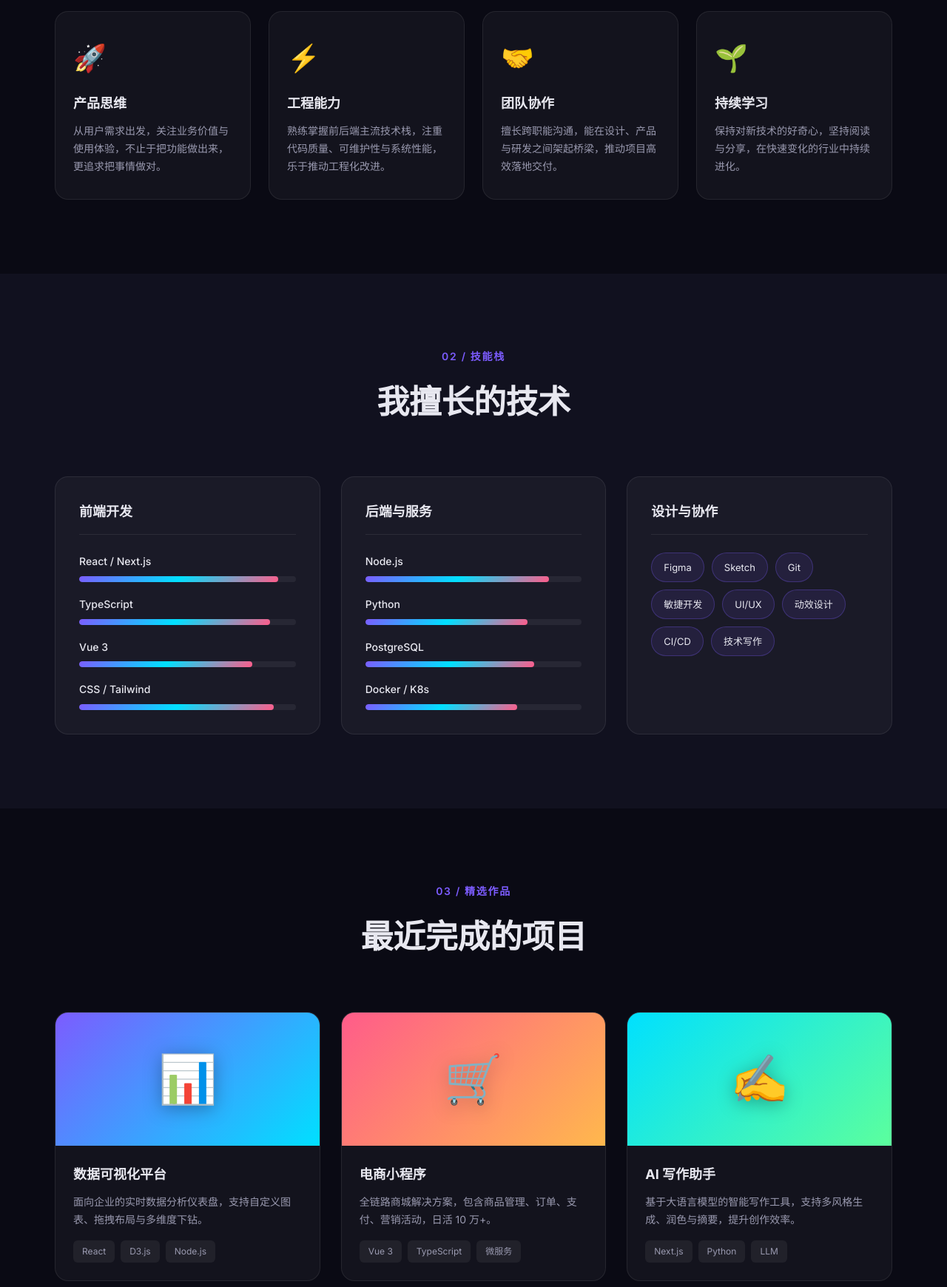
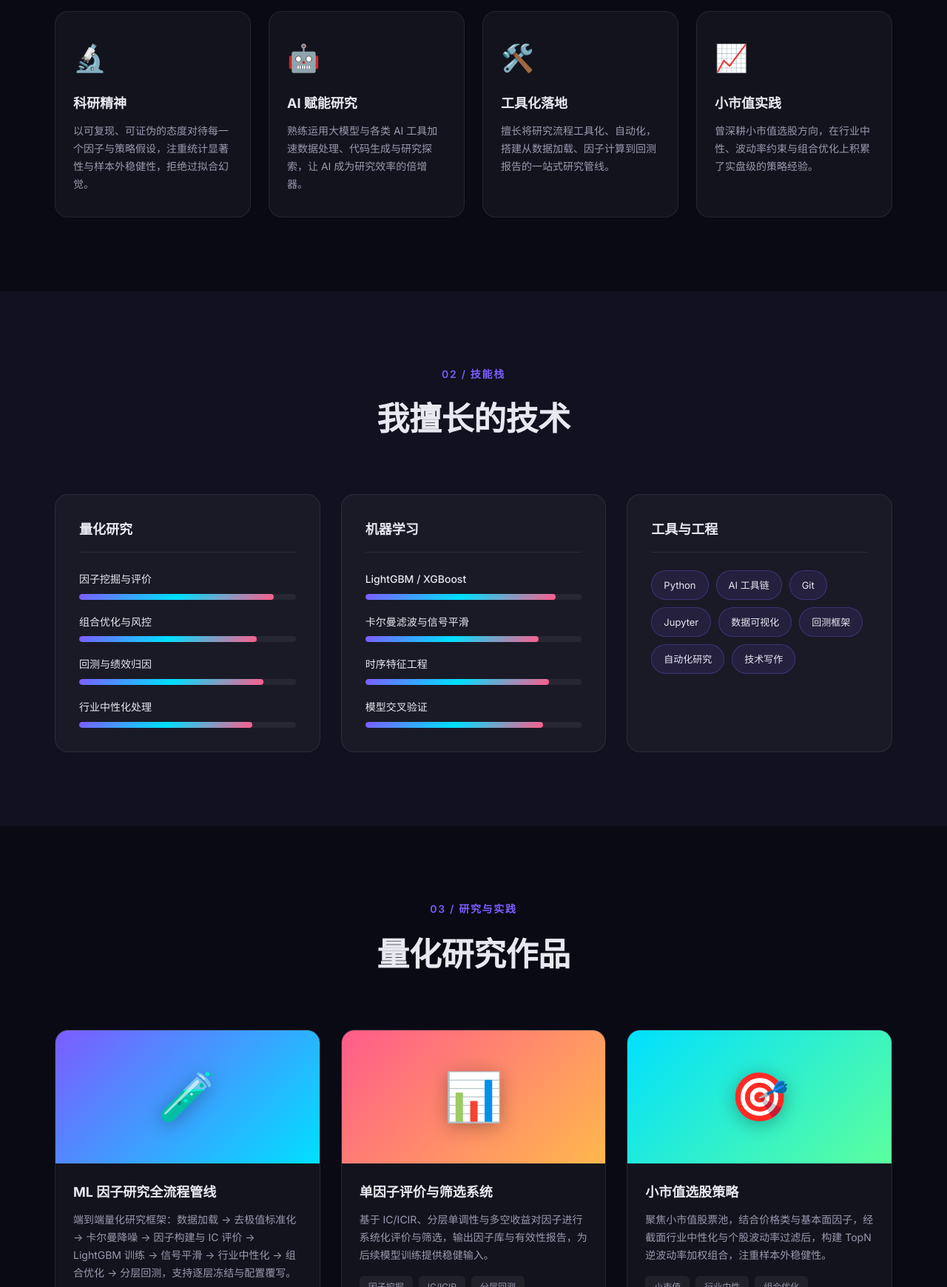
Before and after one commit to zyA8/zyA8.github.io, a plain HTML site: page portfolio/index.html in a window 1280 px wide. Shown: the part 1060-2800 px from the top of the page at 74% size. Drawn offline with Linux system fonts and the light colour scheme.

Commit message:
feat: 创建并部署网站
Co-authored-by: traeagent <traeagent@users.noreply.github.com>

```diff
--- a/portfolio/index.html
+++ b/portfolio/index.html
@@ -3,8 +3,8 @@
 <head>
   <meta charset="UTF-8" />
   <meta name="viewport" content="width=device-width, initial-scale=1.0" />
-  <title>李明 · 个人作品集</title>
-  <meta name="description" content="李明的个人作品集 - 全栈开发者与产品设计师，展示精选项目与技能。" />
+  <title>周阳 · 个人作品集</title>
+  <meta name="description" content="周阳的个人作品集 - 中低频机器学习量化研究员，展示因子研究、策略实践与 AI 工具化探索。" />
   <link rel="preconnect" href="https://fonts.googleapis.com" />
   <link rel="preconnect" href="https://fonts.gstatic.com" crossorigin />
   <link href="https://fonts.googleapis.com/css2?family=Inter:wght@300;400;500;600;700;800&family=Noto+Sans+SC:wght@300;400;500;700;900&display=swap" rel="stylesheet" />
@@ -22,8 +22,8 @@
   <header class="navbar" id="navbar">
     <div class="container nav-container">
       <a href="#home" class="logo">
-        <span class="logo-mark">LM</span>
-        <span class="logo-text">李明</span>
+        <span class="logo-mark">ZY</span>
+        <span class="logo-text">周阳</span>
       </a>
       <nav class="nav-links" id="navLinks">
         <a href="#home" class="nav-link active">首页</a>
@@ -44,32 +44,32 @@
       <div class="hero-content">
         <p class="hero-greeting reveal">👋 你好，我是</p>
         <h1 class="hero-title reveal">
-          <span class="gradient-text">李 明</span>
+          <span class="gradient-text">周 阳</span>
         </h1>
         <h2 class="hero-subtitle reveal">
           <span id="typed"></span><span class="cursor">|</span>
         </h2>
         <p class="hero-desc reveal">
-          专注于构建优雅、高性能的 Web 应用与数字产品体验。热爱代码，也热爱设计，相信好的产品源于技术与美学的平衡。
+          专注于中低频机器学习量化研究，以科研精神驱动因子挖掘与策略验证，善于结合 AI 与工程工具搭建可复现的研究流程，曾落地小市值选股策略。
         </p>
         <div class="hero-actions reveal">
           <a href="#projects" class="btn btn-primary">查看作品</a>
           <a href="#contact" class="btn btn-ghost">联系我</a>
         </div>
         <div class="hero-stats reveal">
-          <div class="stat"><span class="stat-num" data-target="6">0</span><span class="stat-label">年经验</span></div>
-          <div class="stat"><span class="stat-num" data-target="42">0</span><span class="stat-label">完成项目</span></div>
-          <div class="stat"><span class="stat-num" data-target="28">0</span><span class="stat-label">满意客户</span></div>
+          <div class="stat"><span class="stat-num" data-target="5">0</span><span class="stat-label">年研究经验</span></div>
+          <div class="stat"><span class="stat-num" data-target="30">0</span><span class="stat-label">研究项目</span></div>
+          <div class="stat"><span class="stat-num" data-target="8">0</span><span class="stat-label">落地策略</span></div>
         </div>
       </div>
       <div class="hero-visual reveal">
         <div class="avatar-ring">
           <div class="avatar">
-            <span>LM</span>
+            <span>ZY</span>
           </div>
-          <div class="orbit orbit-1"><div class="orbit-dot">⚛️</div></div>
-          <div class="orbit orbit-2"><div class="orbit-dot">🎨</div></div>
-          <div class="orbit orbit-3"><div class="orbit-dot">💡</div></div>
+          <div class="orbit orbit-1"><div class="orbit-dot">📈</div></div>
+          <div class="orbit orbit-2"><div class="orbit-dot">🤖</div></div>
+          <div class="orbit orbit-3"><div class="orbit-dot">🔬</div></div>
         </div>
       </div>
     </div>
@@ -87,24 +87,24 @@
       </div>
       <div class="about-grid">
         <div class="about-card reveal">
-          <div class="about-icon">🚀</div>
-          <h3>产品思维</h3>
-          <p>从用户需求出发，关注业务价值与使用体验，不止于把功能做出来，更追求把事情做对。</p>
+          <div class="about-icon">🔬</div>
+          <h3>科研精神</h3>
+          <p>以可复现、可证伪的态度对待每一个因子与策略假设，注重统计显著性与样本外稳健性，拒绝过拟合幻觉。</p>
         </div>
         <div class="about-card reveal">
-          <div class="about-icon">⚡</div>
-          <h3>工程能力</h3>
-          <p>熟练掌握前后端主流技术栈，注重代码质量、可维护性与系统性能，乐于推动工程化改进。</p>
+          <div class="about-icon">🤖</div>
+          <h3>AI 赋能研究</h3>
+          <p>熟练运用大模型与各类 AI 工具加速数据处理、代码生成与研究探索，让 AI 成为研究效率的倍增器。</p>
         </div>
         <div class="about-card reveal">
-          <div class="about-icon">🤝</div>
-          <h3>团队协作</h3>
-          <p>擅长跨职能沟通，能在设计、产品与研发之间架起桥梁，推动项目高效落地交付。</p>
+          <div class="about-icon">🛠️</div>
+          <h3>工具化落地</h3>
+          <p>擅长将研究流程工具化、自动化，搭建从数据加载、因子计算到回测报告的一站式研究管线。</p>
         </div>
         <div class="about-card reveal">
-          <div class="about-icon">🌱</div>
-          <h3>持续学习</h3>
-          <p>保持对新技术的好奇心，坚持阅读与分享，在快速变化的行业中持续进化。</p>
+          <div class="about-icon">📈</div>
+          <h3>小市值实践</h3>
+          <p>曾深耕小市值选股方向，在行业中性、波动率约束与组合优化上积累了实盘级的策略经验。</p>
         </div>
       </div>
     </div>
@@ -119,33 +119,33 @@
       </div>
       <div class="skills-grid">
         <div class="skill-category reveal">
-          <h3>前端开发</h3>
+          <h3>量化研究</h3>
           <div class="skill-bars">
-            <div class="skill-bar"><span>React / Next.js</span><div class="bar"><i style="width:92%"></i></div></div>
-            <div class="skill-bar"><span>TypeScript</span><div class="bar"><i style="width:88%"></i></div></div>
-            <div class="skill-bar"><span>Vue 3</span><div class="bar"><i style="width:80%"></i></div></div>
-            <div class="skill-bar"><span>CSS / Tailwind</span><div class="bar"><i style="width:90%"></i></div></div>
+            <div class="skill-bar"><span>因子挖掘与评价</span><div class="bar"><i style="width:90%"></i></div></div>
+            <div class="skill-bar"><span>组合优化与风控</span><div class="bar"><i style="width:82%"></i></div></div>
+            <div class="skill-bar"><span>回测与绩效归因</span><div class="bar"><i style="width:85%"></i></div></div>
+            <div class="skill-bar"><span>行业中性化处理</span><div class="bar"><i style="width:80%"></i></div></div>
           </div>
         </div>
         <div class="skill-category reveal">
-          <h3>后端与服务</h3>
+          <h3>机器学习</h3>
           <div class="skill-bars">
-            <div class="skill-bar"><span>Node.js</span><div class="bar"><i style="width:85%"></i></div></div>
-            <div class="skill-bar"><span>Python</span><div class="bar"><i style="width:75%"></i></div></div>
-            <div class="skill-bar"><span>PostgreSQL</span><div class="bar"><i style="width:78%"></i></div></div>
-            <div class="skill-bar"><span>Docker / K8s</span><div class="bar"><i style="width:70%"></i></div></div>
+            <div class="skill-bar"><span>LightGBM / XGBoost</span><div class="bar"><i style="width:88%"></i></div></div>
+            <div class="skill-bar"><span>卡尔曼滤波与信号平滑</span><div class="bar"><i style="width:80%"></i></div></div>
+            <div class="skill-bar"><span>时序特征工程</span><div class="bar"><i style="width:85%"></i></div></div>
+            <div class="skill-bar"><span>模型交叉验证</span><div class="bar"><i style="width:82%"></i></div></div>
           </div>
         </div>
         <div class="skill-category reveal">
-          <h3>设计与协作</h3>
+          <h3>工具与工程</h3>
           <div class="skill-tags">
-            <span class="tag">Figma</span>
-            <span class="tag">Sketch</span>
+            <span class="tag">Python</span>
+            <span class="tag">AI 工具链</span>
             <span class="tag">Git</span>
-            <span class="tag">敏捷开发</span>
-            <span class="tag">UI/UX</span>
-            <span class="tag">动效设计</span>
-            <span class="tag">CI/CD</span>
+            <span class="tag">Jupyter</span>
+            <span class="tag">数据可视化</span>
+            <span class="tag">回测框架</span>
+            <span class="tag">自动化研究</span>
             <span class="tag">技术写作</span>
           </div>
         </div>
@@ -157,67 +157,67 @@
   <section class="section" id="projects">
     <div class="container">
       <div class="section-head reveal">
-        <p class="section-tag">03 / 精选作品</p>
-        <h2 class="section-title">最近完成的项目</h2>
+        <p class="section-tag">03 / 研究与实践</p>
+        <h2 class="section-title">量化研究作品</h2>
       </div>
       <div class="projects-grid">
         <article class="project-card reveal">
-          <div class="project-thumb thumb-1"><span>📊</span></div>
+          <div class="project-thumb thumb-1"><span>🧪</span></div>
           <div class="project-body">
-            <h3>数据可视化平台</h3>
-            <p>面向企业的实时数据分析仪表盘，支持自定义图表、拖拽布局与多维度下钻。</p>
+            <h3>ML 因子研究全流程管线</h3>
+            <p>端到端量化研究框架：数据加载 → 去极值标准化 → 卡尔曼降噪 → 因子构建与 IC 评价 → LightGBM 训练 → 信号平滑 → 行业中性化 → 组合优化 → 分层回测，支持逐层冻结与配置覆写。</p>
             <div class="project-tags">
-              <span>React</span><span>D3.js</span><span>Node.js</span>
+              <span>Python</span><span>LightGBM</span><span>卡尔曼滤波</span>
             </div>
           </div>
         </article>
         <article class="project-card reveal">
-          <div class="project-thumb thumb-2"><span>🛒</span></div>
+          <div class="project-thumb thumb-2"><span>📊</span></div>
           <div class="project-body">
-            <h3>电商小程序</h3>
-            <p>全链路商城解决方案，包含商品管理、订单、支付、营销活动，日活 10 万+。</p>
+            <h3>单因子评价与筛选系统</h3>
+            <p>基于 IC/ICIR、分层单调性与多空收益对因子进行系统化评价与筛选，输出因子库与有效性报告，为后续模型训练提供稳健输入。</p>
             <div class="project-tags">
-              <span>Vue 3</span><span>TypeScript</span><span>微服务</span>
+              <span>因子挖掘</span><span>IC/ICIR</span><span>分层回测</span>
             </div>
           </div>
         </article>
         <article class="project-card reveal">
-          <div class="project-thumb thumb-3"><span>✍️</span></div>
+          <div class="project-thumb thumb-3"><span>🎯</span></div>
           <div class="project-body">
-            <h3>AI 写作助手</h3>
-            <p>基于大语言模型的智能写作工具，支持多风格生成、润色与摘要，提升创作效率。</p>
+            <h3>小市值选股策略</h3>
+            <p>聚焦小市值股票池，结合价格类与基本面因子，经截面行业中性化与个股波动率过滤后，构建 TopN 逆波动率加权组合，注重样本外稳健性。</p>
             <div class="project-tags">
-              <span>Next.js</span><span>Python</span><span>LLM</span>
+              <span>小市值</span><span>行业中性</span><span>组合优化</span>
             </div>
           </div>
         </article>
         <article class="project-card reveal">
-          <div class="project-thumb thumb-4"><span>📱</span></div>
+          <div class="project-thumb thumb-4"><span>🤖</span></div>
           <div class="project-body">
-            <h3>健康追踪 App</h3>
-            <p>跨平台健康管理应用，记录运动、睡眠与饮食数据，提供个性化健康建议。</p>
+            <h3>AI 辅助研究工作台</h3>
+            <p>整合大模型与工程工具，加速数据处理、代码生成与研究探索，搭建可复现的自动化研究流程，显著提升因子迭代效率。</p>
             <div class="project-tags">
-              <span>React Native</span><span>GraphQL</span><span>Redis</span>
+              <span>AI 工具链</span><span>自动化</span><span>效率提升</span>
             </div>
           </div>
         </article>
         <article class="project-card reveal">
-          <div class="project-thumb thumb-5"><span>🎓</span></div>
+          <div class="project-thumb thumb-5"><span>📈</span></div>
           <div class="project-body">
-            <h3>在线教育平台</h3>
-            <p>支持直播、录播、互动答题的学习系统，服务数万名学员，完课率提升 35%。</p>
+            <h3>组合风控与回测引擎</h3>
+            <p>支持滚动时序切分、组合波动率约束、净值曲线与绩效指标报告，配合归因分析保障策略的样本外稳健性与可解释性。</p>
             <div class="project-tags">
-              <span>Vue 3</span><span>WebRTC</span><span>Go</span>
+              <span>回测</span><span>风控</span><span>绩效归因</span>
             </div>
           </div>
         </article>
         <article class="project-card reveal">
-          <div class="project-thumb thumb-6"><span>🏢</span></div>
+          <div class="project-thumb thumb-6"><span>🗂️</span></div>
           <div class="project-body">
-            <h3>企业官网系统</h3>
-            <p>可配置的多语言企业建站平台，可视化编辑内容，SEO 友好，秒级发布。</p>
+            <h3>量化数据 Panel 中台</h3>
+            <p>统一加载行情、财务与行业数据，完成去极值、标准化、缺失值处理与对齐，输出标准化研究面板，为上层因子与模型提供干净数据底座。</p>
             <div class="project-tags">
-              <span>Next.js</span><span>Headless CMS</span><span>Tailwind</span>
+              <span>数据工程</span><span>Panel</span><span>数据清洗</span>
             </div>
           </div>
         </article>
@@ -232,7 +232,7 @@
         <h2>让我们一起创造点什么 ✨</h2>
         <p>有项目想法或合作意向？欢迎随时联系我，通常会在 24 小时内回复。</p>
         <div class="contact-actions">
-          <a href="mailto:hello@example.com" class="btn btn-primary">📧 发送邮件</a>
+          <a href="mailto:3350378201@qq.com" class="btn btn-primary">📧 发送邮件</a>
           <div class="social-links">
             <a href="#" class="social" aria-label="GitHub">GitHub</a>
             <a href="#" class="social" aria-label="LinkedIn">LinkedIn</a>
@@ -246,7 +246,7 @@
   <!-- 页脚 -->
   <footer class="footer">
     <div class="container footer-container">
-      <p>© 2026 李明 · 用 ❤️ 与代码打造</p>
+      <p>© 2026 周阳 · 用 ❤️ 与代码打造</p>
     </div>
   </footer>
 
--- a/portfolio/script.js
+++ b/portfolio/script.js
@@ -1,6 +1,6 @@
 // ===== 打字机效果 =====
 const typedEl = document.getElementById('typed');
-const phrases = ['全栈开发者', '产品设计师', '开源爱好者', '终身学习者'];
+const phrases = ['中低频量化研究员', '机器学习探索者', 'AI 工具实践者', '终身科研者'];
 let phraseIndex = 0;
 let charIndex = 0;
 let isDeleting = false;
```
Also changed, not shown: .uploads/458a1a88-9cb8-4310-b495-ef17db0dcbce_微信图片_20261124232519_14_3.jpg (added).
